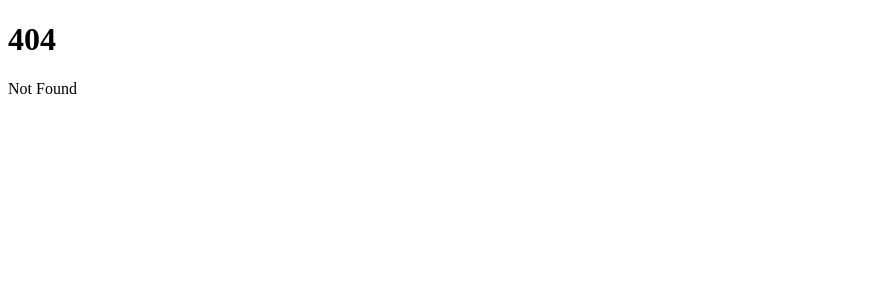
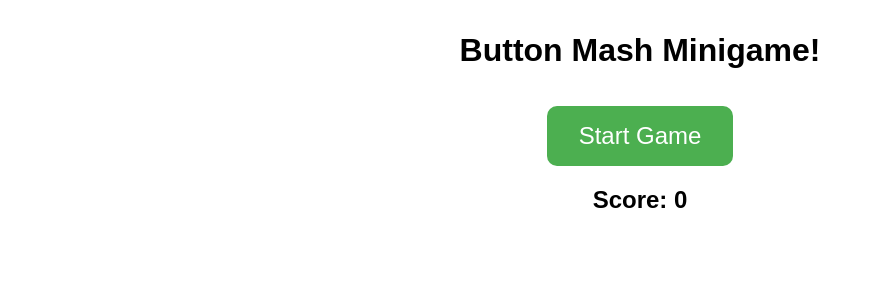
Before and after one commit to CSC-3380-Spring-2025/Team-32, a SvelteKit app in the folder src/main/svelte/: page /button_mash in a window 1280 px wide. Before the commit this address had no page. Shown: the top 300 px of the page, without its empty margins (0-873 px from the left). Built offline with nearby package versions, Linux system fonts and the light colour scheme.

Commit message:
64 button mashing minigame (#111)
* Button page impl

* Create button_mash page

it isn't connected to the other pages, but i think it works on its own fine rn

---------

Co-authored-by: Calvin Gavin <cgavin7@lsu.edu>

```diff
--- /dev/null
+++ b/src/main/svelte/src/routes/button_mash/+page.svelte
@@ -0,0 +1,82 @@
+<script>
+    import { onMount } from 'svelte';
+    let score = 0;
+    let timeLeft = 10;
+    let isPlaying = false;
+    /**
+   * @type {number | undefined}
+   */
+    let interval;
+
+    function startGame() {
+      score = 0;
+      timeLeft = 10;
+      isPlaying = true;
+
+      interval = setInterval(() => {
+        timeLeft -= 1;
+        if (timeLeft <= 0) {
+          clearInterval(interval);
+          isPlaying = false;
+        }
+      }, 1000);
+    }
+
+    function mash() {
+      if (isPlaying) {
+        score += 1;
+      }
+    }
+
+    onMount(() => {
+      // not sure waht to add here
+    });
+</script>
+
+<main class="game">
+    <h1>Button Mash Minigame!</h1>
+
+    {#if !isPlaying}
+      <button on:click={startGame} class="start-button">Start Game</button>
+    {/if}
+
+    {#if isPlaying}
+      <p>Time left: {timeLeft}s</p>
+      <button on:click={mash} class="mash-button">Mash me!</button>
+    {/if}
+
+    <h2>Score: {score}</h2>
+</main>
+
+<style>
+    .game {
+      text-align: center;
+      margin-top: 2rem;
+      font-family: sans-serif;
+    }
+
+    .start-button, .mash-button {
+      padding: 1rem 2rem;
+      font-size: 1.5rem;
+      margin-top: 1rem;
+      cursor: pointer;
+      border: none;
+      border-radius: 10px;
+      background-color: #4CAF50;
+      color: white;
+      transition: background-color 0.3s;
+    }
+
+    .start-button:hover, .mash-button:hover {
+      background-color: #45a049;
+    }
+
+    .mash-button {
+      animation: pulse 0.5s infinite alternate;
+    }
+
+    @keyframes pulse {
+      from { transform: scale(1); }
+      to { transform: scale(1.1); }
+    }
+</style>
```
